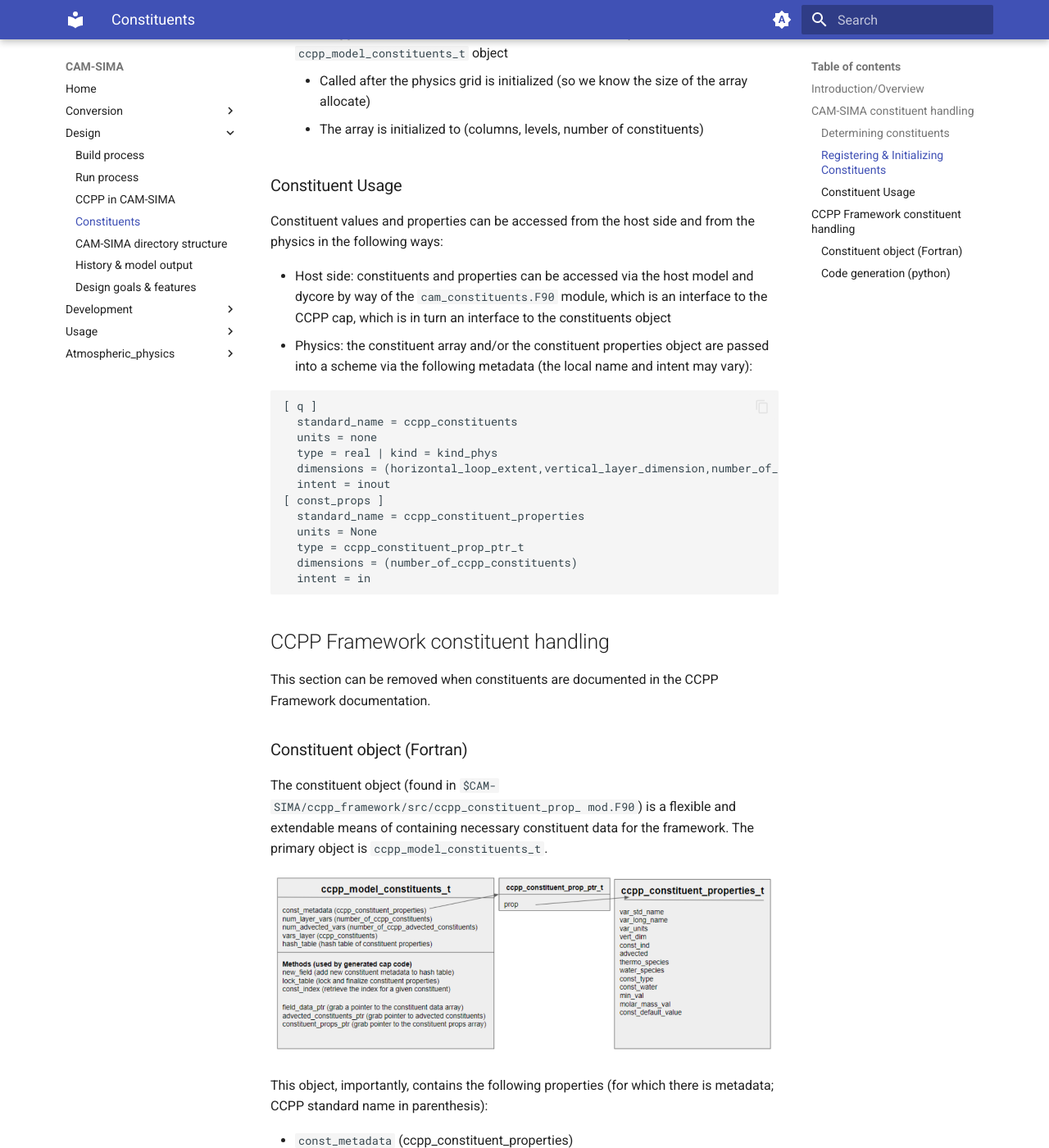
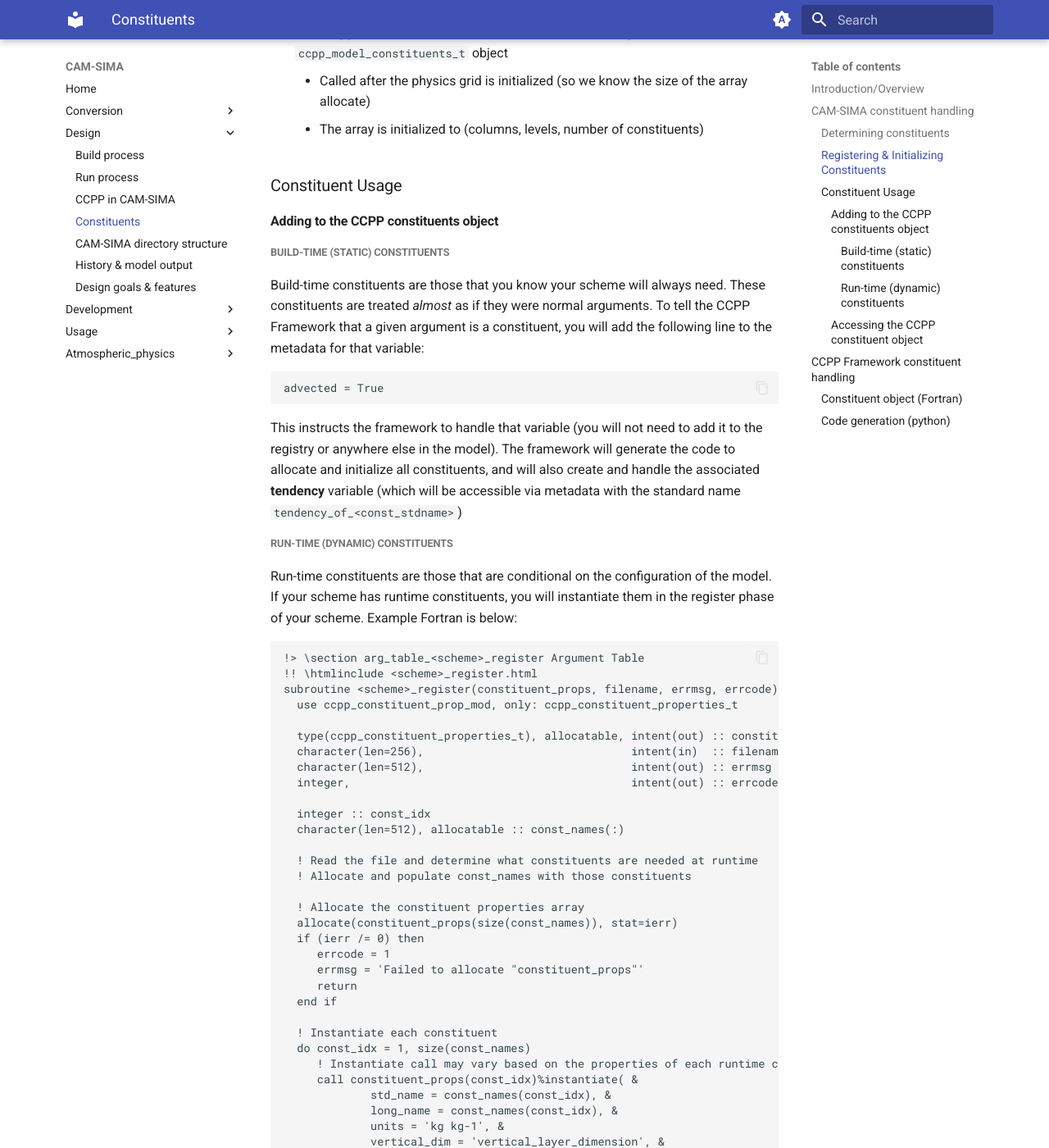
Before and after one commit to kuanchihwang/CAM-SIMA-Docs, an MkDocs documentation site: the page built from docs/design/constituents.md, in a window 1280 px wide and 1400 px high, scrolled down 1921 px. Shown: the whole window at 82% size. Built offline with MkDocs 1.6.1 and Material for MkDocs 9.7.7, drawn with Linux system fonts in a browser that asks for light colours; some of the changed text lies outside the part shown.

Commit message:
add register phase info and elaborate on runtime constituent handling

````diff
--- a/docs/design/constituents.md
+++ b/docs/design/constituents.md
@@ -41,14 +41,118 @@ The registration and initializaiton of the constituent data array and the consti
     - The array is initialized to (columns, levels, number of constituents)
 
 ### Constituent Usage
+
+#### Adding to the CCPP constituents object
+##### Build-time (static) constituents
+Build-time constituents are those that you know your scheme will always need. These constituents are treated *almost* as if they were normal arguments. To tell the CCPP Framework that a given argument is a constituent, you will add the following line to the metadata for that variable:
+```
+advected = True
+```
+This instructs the framework to handle that variable (you will not need to add it to the registry or anywhere else in the model). The framework will generate the code to allocate and initialize all constituents, and will also create and handle the associated **tendency** variable (which will be accessible via metadata with the standard name `tendency_of_<const_stdname>`)
+
+##### Run-time (dynamic) constituents
+Run-time constituents are those that are conditional on the configuration of the model. If your scheme has runtime constituents, you will instantiate them in the register phase of your scheme. Example Fortran is below:
+
+```
+!> \section arg_table_<scheme>_register Argument Table
+!! \htmlinclude <scheme>_register.html
+subroutine <scheme>_register(constituent_props, filename, errmsg, errcode)
+  use ccpp_constituent_prop_mod, only: ccpp_constituent_properties_t
+
+  type(ccpp_constituent_properties_t), allocatable, intent(out) :: constituent_props(:)
+  character(len=256),                               intent(in)  :: filename
+  character(len=512),                               intent(out) :: errmsg
+  integer,                                          intent(out) :: errcode
+
+  integer :: const_idx
+  character(len=512), allocatable :: const_names(:)
+
+  ! Read the file and determine what constituents are needed at runtime
+  ! Allocate and populate const_names with those constituents
+
+  ! Allocate the constituent properties array
+  allocate(constituent_props(size(const_names)), stat=ierr)
+  if (ierr /= 0) then
+     errcode = 1
+     errmsg = 'Failed to allocate "constituent_props"'
+     return
+  end if
+
+  ! Instantiate each constituent
+  do const_idx = 1, size(const_names)
+     ! Instantiate call may vary based on the properties of each runtime constituent
+     call constituent_props(const_idx)%instantiate( &
+             std_name = const_names(const_idx), &
+             long_name = const_names(const_idx), &
+             units = 'kg kg-1', &
+             vertical_dim = 'vertical_layer_dimension', &
+             min_value = 0.0_kind_phys, &
+             advected = .true., &
+             water_species = .true., &
+             mixing_ratio_type = 'wet', &
+             errcode = errcode, &
+             errmsg = errmsg)
+     if (errcode /= 0) then
+        return
+     end if
+  end do
+
+end subroutine <scheme>_register
+```
+
+Note that only scalar variables may be passed into the register phase as the grid has not yet been set up when the CCPP register phases are called. The metadata for the above routine is below.
+
+!!! Note "Standard name for runtime constituents variable"
+    The only requirement for this standard name is that it is unique.
+```
+[ccpp-arg-table]
+  name = <scheme>_register
+  type = scheme
+[ constituent_props ]
+  standard_name = dynamic_constituents_for_<scheme>
+  units = none
+  dimensions = (:)
+  allocatable = True
+  type = ccpp_constituent_properties_t
+  intent = out
+[ filename ]
+  standard_name = filename_for_runtime_constituents
+  units = none
+  dimensions = ()
+  type = character | kind = len=256
+  intent = in
+[ errmsg ]
+  standard_name = ccpp_error_message
+  long_name = Error message for error handling in CCPP
+  units = none
+  type = character | kind = len=512
+  dimensions = ()
+  intent = out
+[ errcode ]
+  standard_name = ccpp_error_code
+  long_name = Error flag for error handling in CCPP
+  units = 1
+  type = integer
+  dimensions = ()
+  intent = out
+
+```
+
+#### Accessing the CCPP constituent object
 Constituent values and properties can be accessed from the host side and from the physics in the following ways:
 
 - Host side: constituents and properties can be accessed via the host model and dycore by way of the `cam_constituents.F90` module, which is an interface to the CCPP cap, which is in turn an interface to the constituents object
-- Physics: the constituent array and/or the constituent properties object are passed into a scheme via the following metadata (the local name and intent may vary):
+- Physics: the constituent array, constituent tendencies, and/or the constituent properties object are passed into a scheme via the following metadata (the local name and intent may vary):
 
 ```
 [ q ]
   standard_name = ccpp_constituents
+  units = none
+  type = real | kind = kind_phys
+  dimensions = (horizontal_loop_extent,vertical_layer_dimension,number_of_ccpp_constituents)
+  intent = in
+[ qtend ]
+  standard_name = ccpp_constituent_tendencies
   units = none
   type = real | kind = kind_phys
   dimensions = (horizontal_loop_extent,vertical_layer_dimension,number_of_ccpp_constituents)
````
Also changed, not shown: docs/conversion/convert-portable-layer.md (+6 -1 lines), docs/design/cam-run-process.md (+2 -1 lines).
